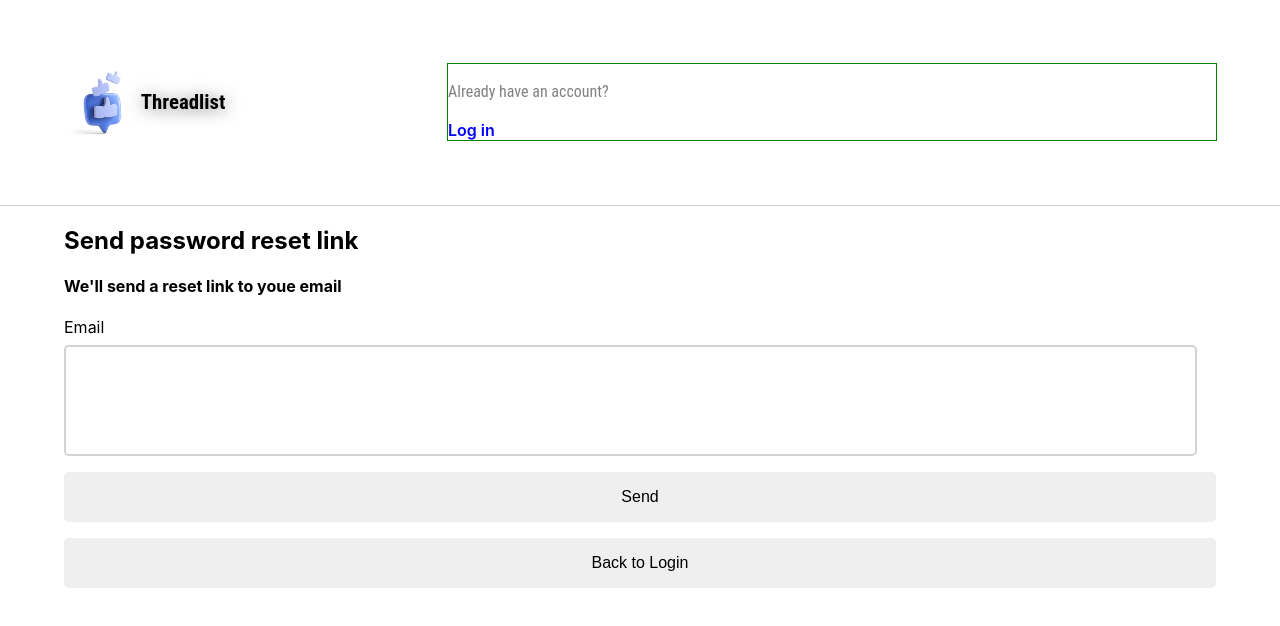
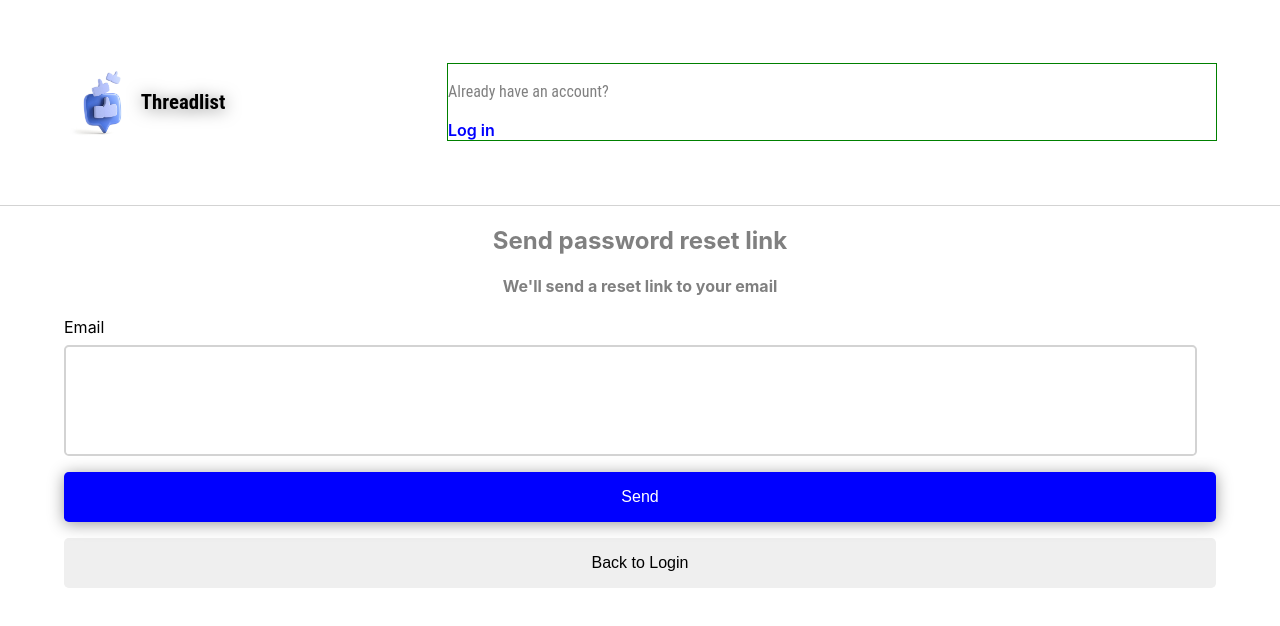
Before and after one commit to jonahunuafe/user-authentication, a React (Create React App) app: page /login/passwordreset in a window 1280 px wide. Shown: the top 626 px of the page. Built offline with nearby package versions, Linux system fonts and the light colour scheme.

Commit message:
styled components

```diff
--- a/src/index.css
+++ b/src/index.css
@@ -12,7 +12,12 @@ body {
   width: 90%;
 }
 
-p, .create-h2 {
+.signup-h2, .login-h2 {
+  text-align: center;
+  color: grey;
+}
+
+p {
   text-align: center;
   line-height: 1.5;
   color: grey;
@@ -43,3 +48,14 @@ button {
   margin-top: 1rem;
   margin-bottom: 3rem;
 }
+
+.loginBtn, .resetBtn {
+  background-color: blue;
+  filter: drop-shadow(0 2px 8px rgba(0, 0, 0, 0.4));
+  color: white;
+}
+
+.reset-h2, .reset-h4 {
+  text-align: center;
+  color: grey;
+}
--- a/src/pages/Login.js
+++ b/src/pages/Login.js
@@ -9,15 +9,18 @@ function Login() {
     }
 
     return (
+        <>
+            <h2 className="login-h2">Log in</h2>
             <div className="container">
                 <form onSubmit={handleSubmit}>
                     <Input label="Email" id="email" type="email" />
                     <Input label="password" id="passord" type="password" />
                     <p><Link to="/login/passwordreset">Forgot your password?</Link></p>
-                <button>Log in</button>
+                    <button className="loginBtn">Log in</button>
                 </form>
-            <p>Don't have an account yet?<Link to="/">Sign up</Link></p>
+                <p>Don't have an account yet? <Link to="/">Sign up</Link></p>
             </div>
+        </>
     );
 }
 export default Login;
--- a/src/pages/PasswordReset.js
+++ b/src/pages/PasswordReset.js
@@ -12,11 +12,11 @@ function PasswordReset() {
     return (
         <div className="container">
             <form>
-                <h2>Send password reset link</h2>
-                <h4>We'll send a reset link to youe email</h4>
+                <h2 className="reset-h2">Send password reset link</h2>
+                <h4 className="reset-h4">We'll send a reset link to your email</h4>
                 <Input label="Email" id="email" type="email" />
                 <p>
-                    <button>Send</button>
+                    <button className="resetBtn">Send</button>
                 </p>
                 <p>
                     <button onClick={navigateHandler}>Back to Login</button>
--- a/src/pages/Signup.js
+++ b/src/pages/Signup.js
@@ -15,7 +15,7 @@ function Signup() {
             <div className="container">
                 <form onSubmit={handleSubmit}>
                     <div>
-                        <h2 className="create-h2">Create an account</h2>
+                        <h2 className="signup-h2">Create an account</h2>
                         <Input label="First Name" id="first-name" type="text" />
                         <Input label="Last Name" id="last-name" type="text" />
                         <Input label="Email" id="email" type="email" />
```
Lines whose indentation alone changed are shown as unchanged.
